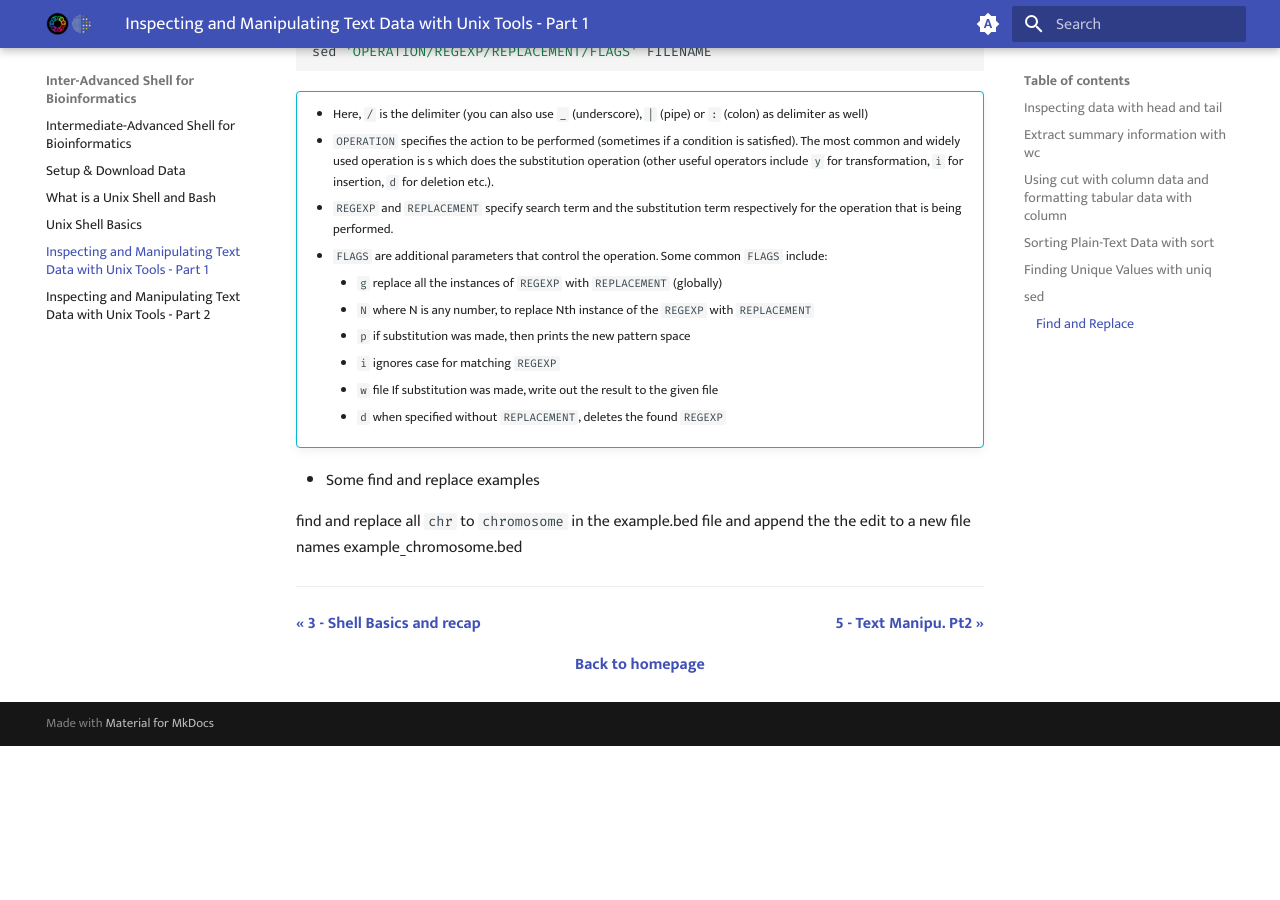
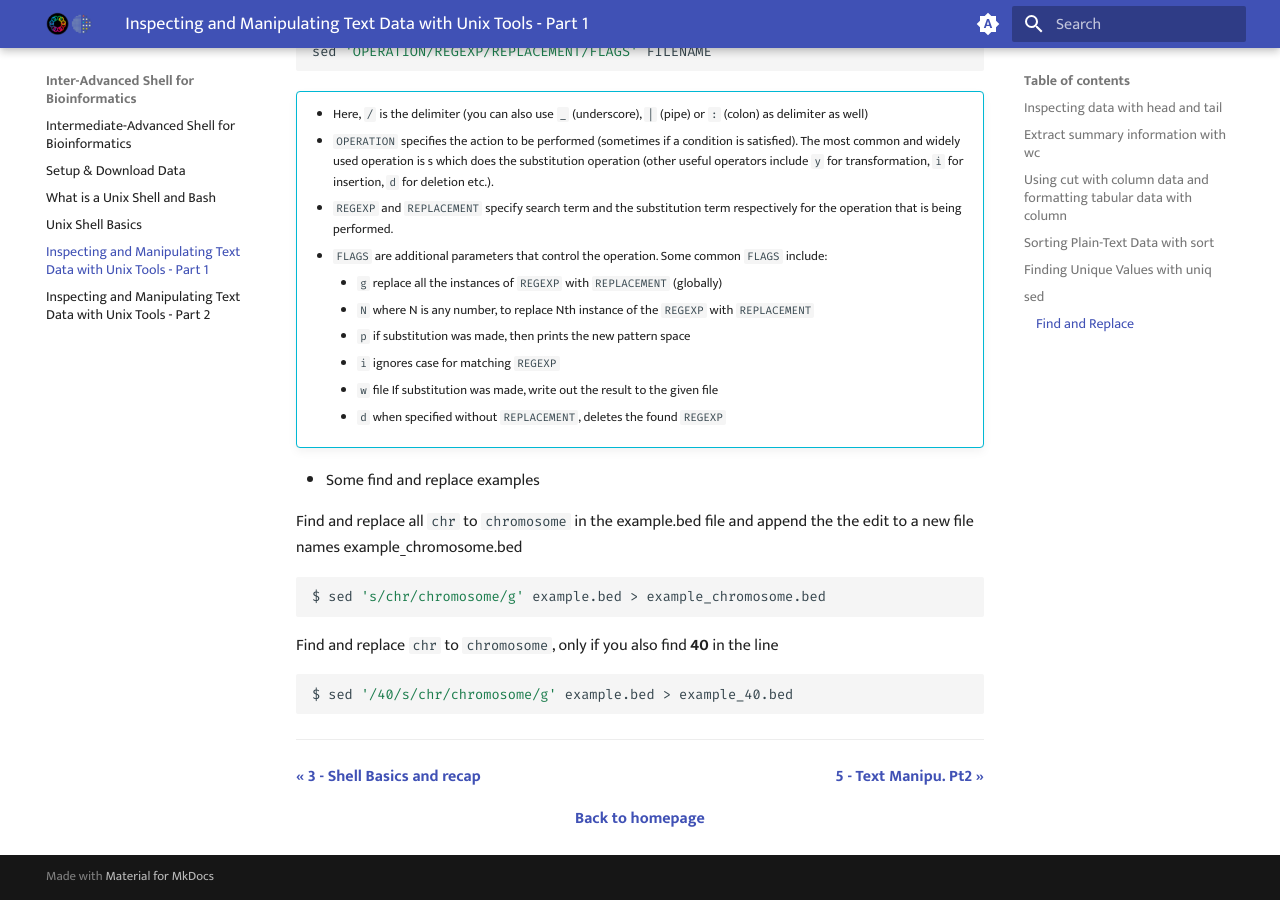
Before and after one commit to GenomicsAotearoa/shell-for-bioinformatics, an MkDocs documentation site: the page built from docs/4_inspectmanipluate.md, in a window 1280 px wide and 900 px high, scrolled down 7730 px. Built offline with MkDocs 1.6.1 and Material for MkDocs 9.7.7, drawn with Linux system fonts in a browser that asks for light colours; before the commit the page ends 8476 px from its top, so only the background shows below that.

Commit message:
sed examples

````diff
--- a/docs/4_inspectmanipluate.md
+++ b/docs/4_inspectmanipluate.md
@@ -342,7 +342,17 @@ sed 'OPERATION/REGEXP/REPLACEMENT/FLAGS' FILENAME
 
 * Some find and replace examples
 
-find and replace all `chr` to `chromosome` in the example.bed file and append the the edit to a new file names example_chromosome.bed
+Find and replace all `chr` to `chromosome` in the example.bed file and append the the edit to a new file names example_chromosome.bed
+
+```bash
+$ sed 's/chr/chromosome/g' example.bed > example_chromosome.bed
+```
+Find and replace `chr` to `chromosome`, only if you also find **40** in the line
+
+```bash
+$ sed '/40/s/chr/chromosome/g' example.bed > example_40.bed
+```
+
 
 - - -
 <p style="text-align:left;">
````
